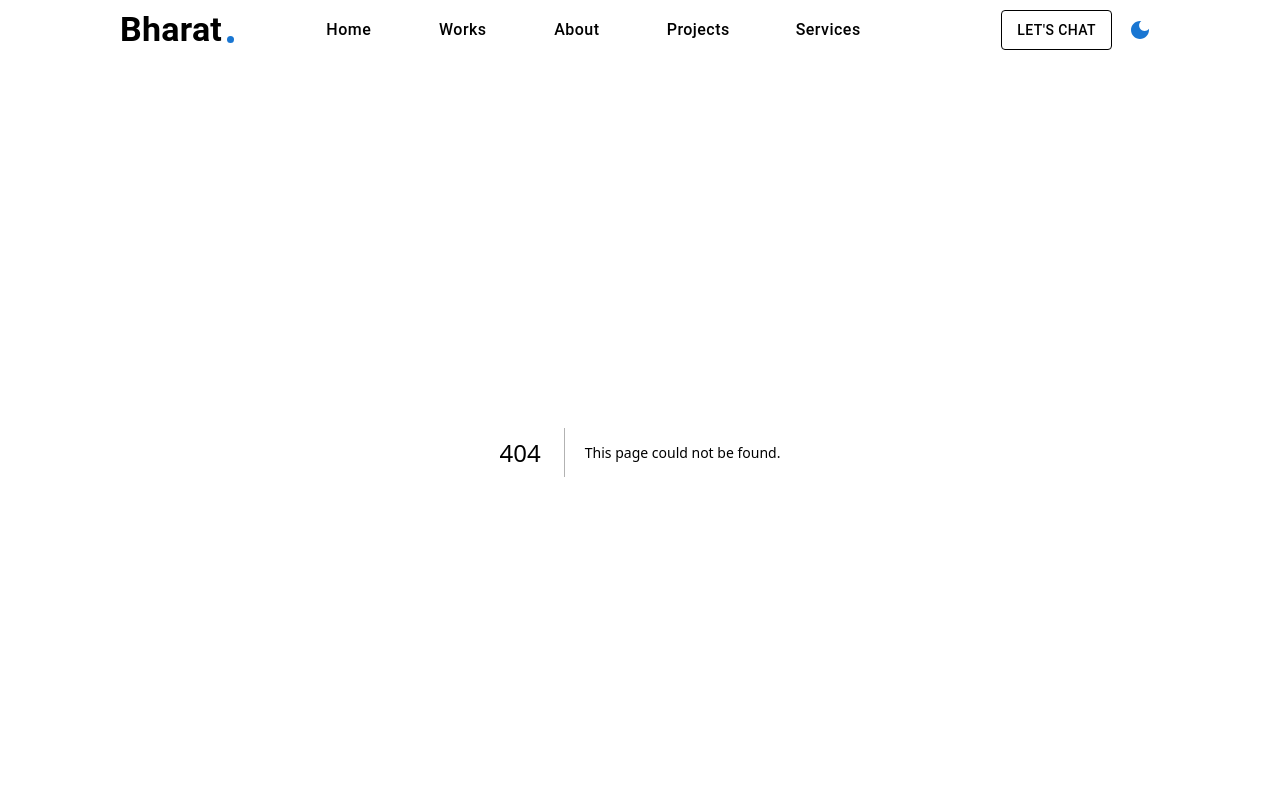
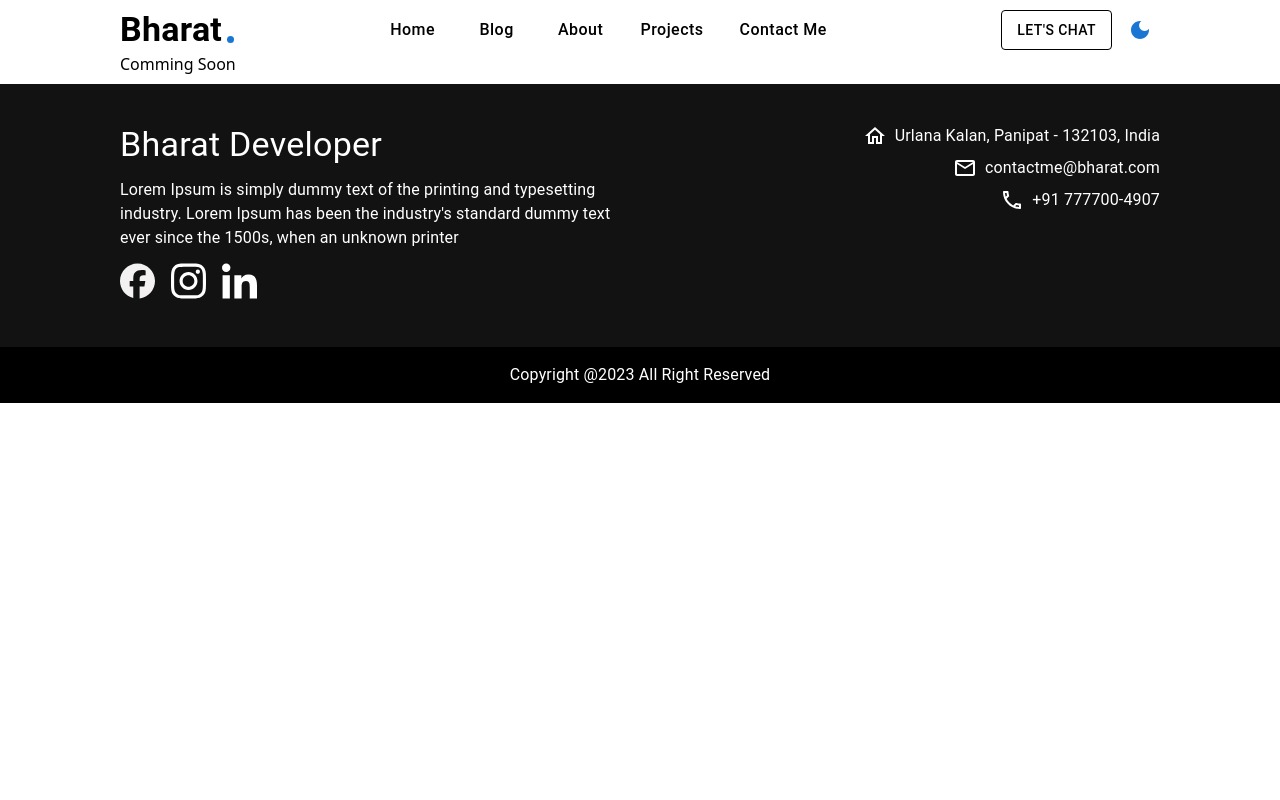
Before and after one commit to BharatManchanda/Personal-Portfolio, a Next.js app: page /blog in a window 1280 px wide. Before the commit this address had no page. Shown: the top 800 px of the page. Built offline with nearby package versions, Linux system fonts and the light colour scheme.

Commit message:
production build ready

```diff
--- a/src/app/Common/Dependent/Header/index.jsx
+++ b/src/app/Common/Dependent/Header/index.jsx
@@ -5,6 +5,8 @@ import Dot from '../../Singleton/Icons/Dot'
 import LightModeIcon from '@mui/icons-material/LightMode';
 import DarkModeIcon from '@mui/icons-material/DarkMode';
 import styled from '@emotion/styled';
+import { usePathname } from 'next/navigation';
+import Link from 'next/link';
 
 const MenuButton = styled(Button)(({ mode }) => ({
 	padding: 8,
@@ -24,6 +26,7 @@ export const Header = ({
     mode,
     setMode
 }) => {
+	const pathname = usePathname();
 
 	useEffect(() => {
 		const savedTheme = localStorage.getItem('theme');
@@ -58,11 +61,16 @@ export const Header = ({
 					<Dot style={{marginTop: "27px", marginLeft: "5px"}} />
 				</Box>
 				<Box display={{xs:"none", md:'block'}}>
-					{["Home", "Works", "About", "Projects", "Services"].map((menu, key) => (
-						<MenuButton mode={mode} sx={{mr: '50px'}} size="small" key={key}>
-							{menu}
-						</MenuButton>
-					))}
+					{["Home", "Blog", "About", "Projects", "Contact Me"].map((menu, key) => (<MenuButton
+						key={key}
+						component={Link}
+						href={menu == "Home" ? "/" : menu.toLowerCase()}
+						mode={mode}
+						sx={{mr: '20px'}}
+						size="small"
+					>
+						{menu}
+					</MenuButton>))}
 				</Box>
 				<Box className="flex gap-2">
 					<Button variant="outlined" color="black" className="capitalize">
--- a/src/app/Common/Singleton/Icons/Email.jsx
+++ b/src/app/Common/Singleton/Icons/Email.jsx
@@ -9,7 +9,7 @@ const Email = () => {
         <>
             <svg width="49" height="49" viewBox="0 0 49 49" fill="none" xmlns="http://www.w3.org/2000/svg">
                 <rect width="49" height="49" rx="8" fill="url(#paint0_linear_169_2)"/>
-                <path d="M14.3221 32.1879L20.9329 24.255M35.4764 32.1879L28.8657 24.255M13 18.9664L22.5525 25.3347C23.4006 25.9001 23.8247 26.1829 24.283 26.2927C24.6881 26.3899 25.1104 26.3899 25.5155 26.2927C25.9739 26.1829 26.3979 25.9001 27.2461 25.3347L36.7986 18.9664M17.2309 33.51H32.5677C34.0487 33.51 34.7892 33.51 35.3548 33.2218C35.8523 32.9683 36.2569 32.5637 36.5104 32.0662C36.7986 31.5006 36.7986 30.7601 36.7986 29.2791V19.2309C36.7986 17.7499 36.7986 17.0094 36.5104 16.4438C36.2569 15.9462 35.8523 15.5417 35.3548 15.2882C34.7892 15 34.0487 15 32.5677 15H17.2309C15.7499 15 15.0094 15 14.4438 15.2882C13.9462 15.5417 13.5417 15.9462 13.2882 16.4438C13 17.0094 13 17.7499 13 19.2309V29.2791C13 30.7601 13 31.5006 13.2882 32.0662C13.5417 32.5637 13.9462 32.9683 14.4438 33.2218C15.0094 33.51 15.7499 33.51 17.2309 33.51Z" stroke="white" stroke-width="3" stroke-linecap="round" stroke-linejoin="round"/>
+                <path d="M14.3221 32.1879L20.9329 24.255M35.4764 32.1879L28.8657 24.255M13 18.9664L22.5525 25.3347C23.4006 25.9001 23.8247 26.1829 24.283 26.2927C24.6881 26.3899 25.1104 26.3899 25.5155 26.2927C25.9739 26.1829 26.3979 25.9001 27.2461 25.3347L36.7986 18.9664M17.2309 33.51H32.5677C34.0487 33.51 34.7892 33.51 35.3548 33.2218C35.8523 32.9683 36.2569 32.5637 36.5104 32.0662C36.7986 31.5006 36.7986 30.7601 36.7986 29.2791V19.2309C36.7986 17.7499 36.7986 17.0094 36.5104 16.4438C36.2569 15.9462 35.8523 15.5417 35.3548 15.2882C34.7892 15 34.0487 15 32.5677 15H17.2309C15.7499 15 15.0094 15 14.4438 15.2882C13.9462 15.5417 13.5417 15.9462 13.2882 16.4438C13 17.0094 13 17.7499 13 19.2309V29.2791C13 30.7601 13 31.5006 13.2882 32.0662C13.5417 32.5637 13.9462 32.9683 14.4438 33.2218C15.0094 33.51 15.7499 33.51 17.2309 33.51Z" stroke="white" strokeWidth="3" strokeLinecap="round" strokeLinejoin="round"/>
                 <defs>
                     <linearGradient id="paint0_linear_169_2" x1="24.5" y1="0" x2="24.5" y2="49" gradientUnits="userSpaceOnUse">
                         <stop stopColor={`${theme.palette.primary.main}`}/>
--- /dev/null
+++ b/src/app/blog/page.js
@@ -0,0 +1,7 @@
+export default function Blog () {
+    return (
+        <>
+            Comming Soon
+        </>
+    )
+}
```
